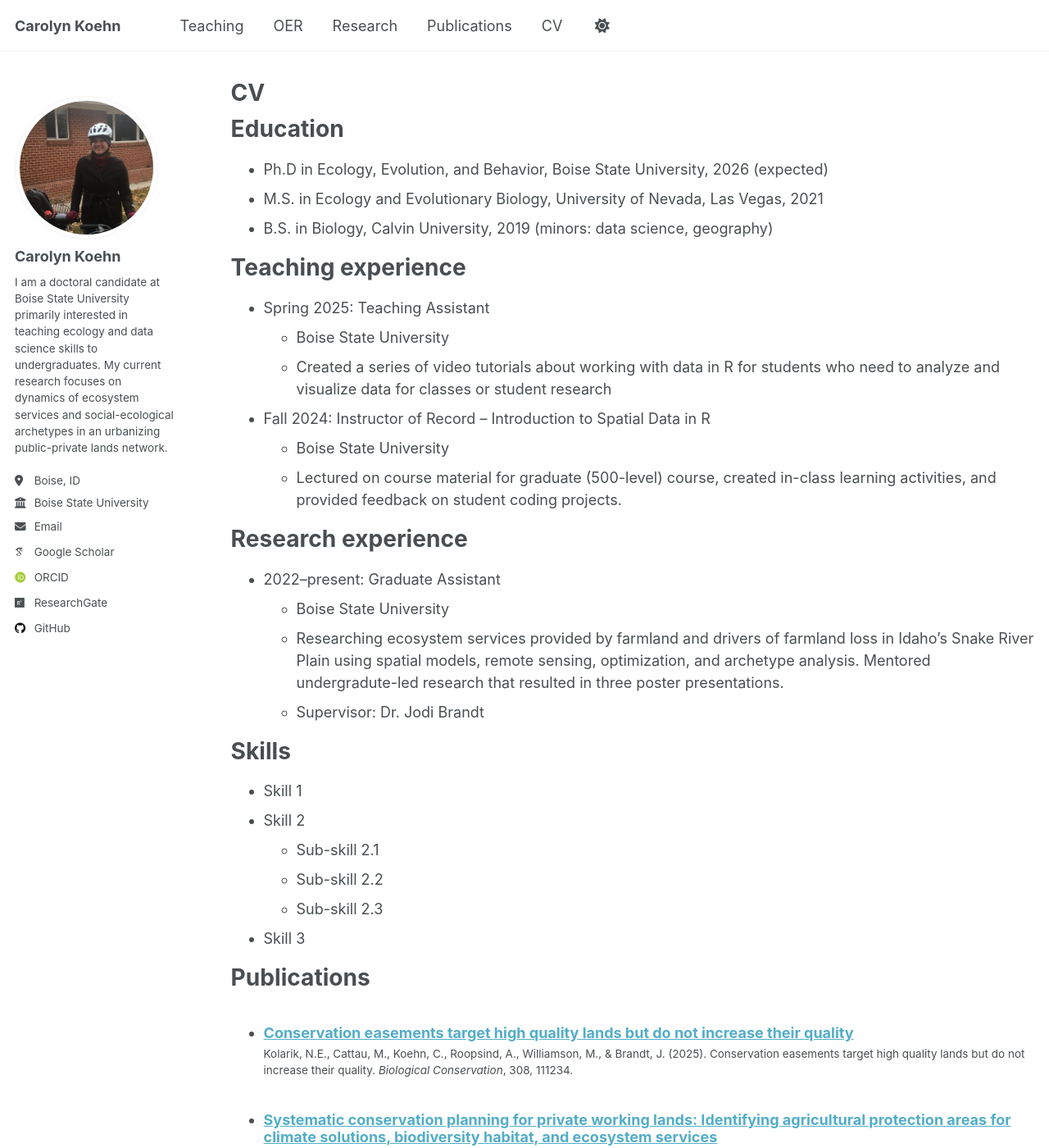
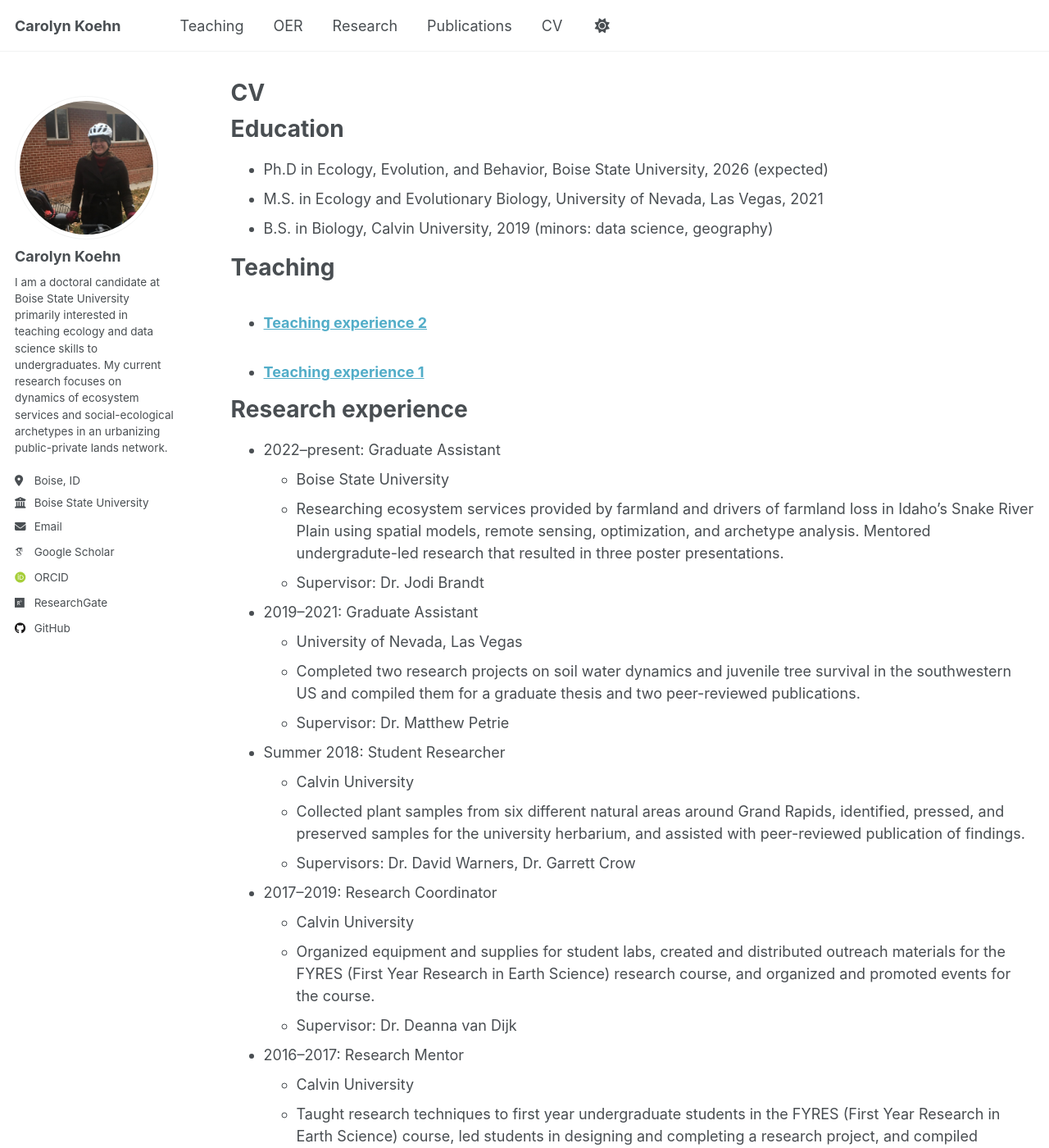
Before and after one commit to CarolynKoehn/CarolynKoehn.github.io, a Jekyll site: the page built from _pages/cv.md, in a window 1280 px wide and 1400 px high. Shown: the whole window at 82% size. Built offline with Jekyll 4.4.1, drawn with Linux system fonts in a browser that asks for light colours; some web fonts are replaced; some of the changed text lies outside the part shown.

Commit message:
change order, add service

```diff
--- a/_pages/cv.md
+++ b/_pages/cv.md
@@ -15,7 +15,13 @@ Education
 * M.S. in Ecology and Evolutionary Biology, University of Nevada, Las Vegas, 2021
 * B.S. in Biology, Calvin University, 2019 (minors: data science, geography)
 
-Teaching experience
+Teaching
+======
+  <ul>{% for post in site.teaching reversed %}
+    {% include archive-single-cv.html %}
+  {% endfor %}</ul>
+
+<!-- Teaching experience
 ======
 * Spring 2025: Teaching Assistant
   * Boise State University
@@ -23,7 +29,7 @@ Teaching experience
 
 * Fall 2024: Instructor of Record -- Introduction to Spatial Data in R
   * Boise State University
-  * Lectured on course material for graduate (500-level) course, created in-class learning activities, and provided feedback on student coding projects.
+  * Lectured on course material for graduate (500-level) course, created in-class learning activities, and provided feedback on student coding projects. -->
 
 Research experience
 ======
@@ -32,14 +38,34 @@ Research experience
   * Researching ecosystem services provided by farmland and drivers of farmland loss in Idaho’s Snake River Plain using spatial models, remote sensing, optimization, and archetype analysis. Mentored undergradute-led research that resulted in three poster presentations.
   * Supervisor: Dr. Jodi Brandt
 
-Skills
+* 2019--2021: Graduate Assistant
+  * University of Nevada, Las Vegas
+  * Completed two research projects on soil water dynamics and juvenile tree survival in the southwestern US and compiled them for a graduate thesis and two peer-reviewed publications.
+  * Supervisor: Dr. Matthew Petrie
+
+* Summer 2018: Student Researcher
+  * Calvin University
+  * Collected plant samples from six different natural areas around Grand Rapids, identified, pressed, and preserved samples for the university herbarium, and assisted with peer-reviewed publication of findings.
+  * Supervisors: Dr. David Warners, Dr. Garrett Crow
+
+* 2017--2019: Research Coordinator
+  * Calvin University
+  * Organized equipment and supplies for student labs, created and distributed outreach materials for the FYRES (First Year Research in Earth Science) research course, and organized and promoted events for the course.
+  * Supervisor: Dr. Deanna van Dijk
+
+* 2016--2017: Research Mentor
+  * Calvin University
+  * Taught research techniques to first year undergraduate students in the FYRES (First Year Research in Earth Science) course, led students in designing and completing a research project, and compiled research results into a research report
+  * Supervisor: Dr. Deanna van Dijk
+
+<!-- Skills
 ======
 * Skill 1
 * Skill 2
   * Sub-skill 2.1
   * Sub-skill 2.2
   * Sub-skill 2.3
-* Skill 3
+* Skill 3 -->
 
 Publications
 ======
@@ -53,14 +79,16 @@ Publications
     {% include archive-single-talk-cv.html  %}
   {% endfor %}</ul> -->
 
-Teaching
-======
-  <ul>{% for post in site.teaching reversed %}
-    {% include archive-single-cv.html %}
-  {% endfor %}</ul>
-
 Service and leadership
 ======
 * 2023--present: Certified coding workshop instructor
   * The Carpentries
   * Co-teach workshops for coding and data science skills. I have taught two 2-day workshops for faculty focused on data skills in Python, one 3-hour workshop in R for students, and one full-day workshop in R for students and faculty. Learners reported gains in computing skills and confidence in writing programs to work with their data.
+
+* 2025--present: Lesson Maintainer
+  * The Carpentries
+  * Maintain the Carpentries lesson titled “Data Analysis and Visualization in R for Ecologists” by monitoring the [open source lesson repository](https://github.com/datacarpentry/R-ecology-lesson/) on GitHub and ensuring pull requests and community contributions are addressed.
+
+* 2023--2025: Leader for R Users Group
+  * Boise State University
+  * Hosted and coordinated R user group meetings, which provide support for graduate students using R for classwork and research.
```
